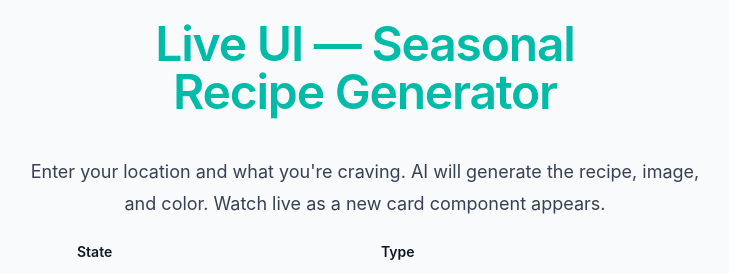
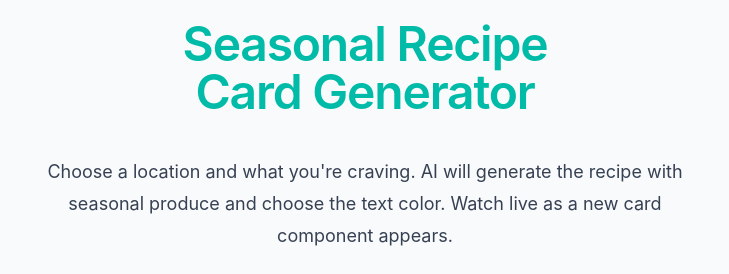
Before and after one commit to andrewkasten/RecipeGenUI, a React (Vite) app in the folder frontend/: page / in a window 1280 px wide. Shown: the top 274 px of the page, without its empty margins (275-1004 px from the left). Built offline with nearby package versions, Linux system fonts and the light colour scheme; no server answers; what tailwindcss-animated would draw is missing.

Commit message:
title and description changed for clarity; change title to "Seasonal Recipe Card Generator" and refine the description

```diff
--- a/frontend/src/components/header.tsx
+++ b/frontend/src/components/header.tsx
@@ -42,11 +42,10 @@ export default function Header() {
 
       <header className="mx-auto max-w-2xl text-center">
         <h2 className="text-4xl font-semibold tracking-tight text-balance text-teal-500 sm:text-5xl">
-          Live UI — Seasonal Recipe Generator
+          Seasonal Recipe Card Generator
         </h2>
         <p className="mt-10 text-lg/8 text-gray-700">
-          Enter your location and what you're craving. AI will generate the
-          recipe, image, and color. Watch live as a new card component appears.
+          Choose a location and what you're craving. AI will generate the recipe with seasonal produce and choose the text color. Watch live as a new card component appears.
         </p>
       </header>
     </div>
```
